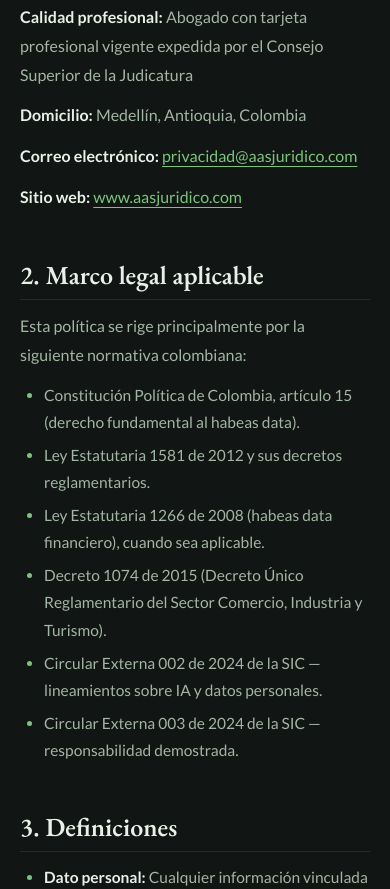
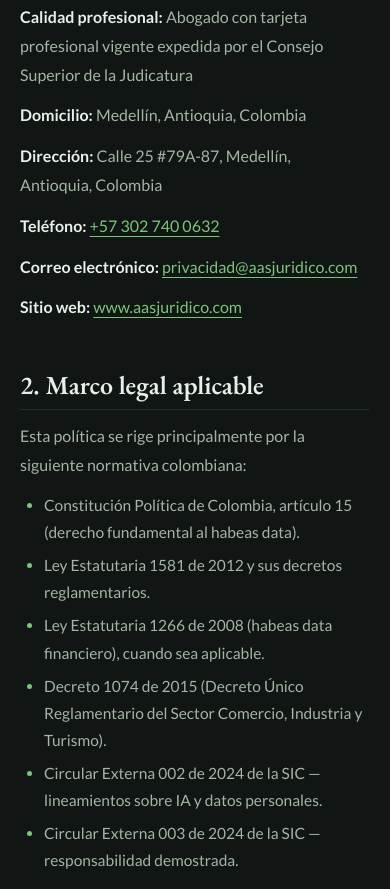
Before and after one commit to alvaroaoz/portafolio, a plain HTML site: page politica.html in a window 390 px wide. Shown: the part 1778-2667 px from the top of the page. Drawn offline with Linux system fonts and the light colour scheme.

Commit message:
fix: restore responsible's address and add phone in privacy policy (Decreto 1377/2013 art. 13)
Co-Authored-By: Claude Opus 5.5 <noreply@anthropic.com>

```diff
--- a/politica.html
+++ b/politica.html
@@ -287,6 +287,8 @@
   <p><strong>Identificación:</strong> C.C. 1.036.655.445</p>
   <p><strong>Calidad profesional:</strong> Abogado con tarjeta profesional vigente expedida por el Consejo Superior de la Judicatura</p>
   <p><strong>Domicilio:</strong> Medellín, Antioquia, Colombia</p>
+  <p><strong>Dirección:</strong> Calle 25 #79A-87, Medellín, Antioquia, Colombia</p>
+  <p><strong>Teléfono:</strong> <a href="tel:+573027400632">+57 302 740 0632</a></p>
   <p><strong>Correo electrónico:</strong> <a href="mailto:privacidad@aasjuridico.com">privacidad@aasjuridico.com</a></p>
   <p><strong>Sitio web:</strong> <a href="https://www.aasjuridico.com" target="_blank" rel="noopener">www.aasjuridico.com</a></p>
 
@@ -492,7 +494,8 @@
   <h2 id="contacto-datos">19. Datos de contacto para ejercicio de derechos</h2>
   <ul>
     <li><strong>Correo:</strong> <a href="mailto:privacidad@aasjuridico.com">privacidad@aasjuridico.com</a></li>
-    <li><strong>Domicilio:</strong> Medellín, Antioquia, Colombia</li>
+    <li><strong>Teléfono:</strong> <a href="tel:+573027400632">+57 302 740 0632</a></li>
+    <li><strong>Dirección:</strong> Calle 25 #79A-87, Medellín, Antioquia, Colombia</li>
   </ul>
 
   <h2 id="referencias">20. Referencias normativas</h2>
--- a/sw.js
+++ b/sw.js
@@ -6,7 +6,7 @@
    Al publicar cambios sube CACHE_VERSION. Si cambias el ?v= de CSS/JS en
    index.html y politica.html, actualiza también ASSET_V.
    ============================================ */
-const CACHE_VERSION = 'aoz-v21';
+const CACHE_VERSION = 'aoz-v22';
 const ASSET_V = '?v=11';
 const PRECACHE = [
   '/',
```
